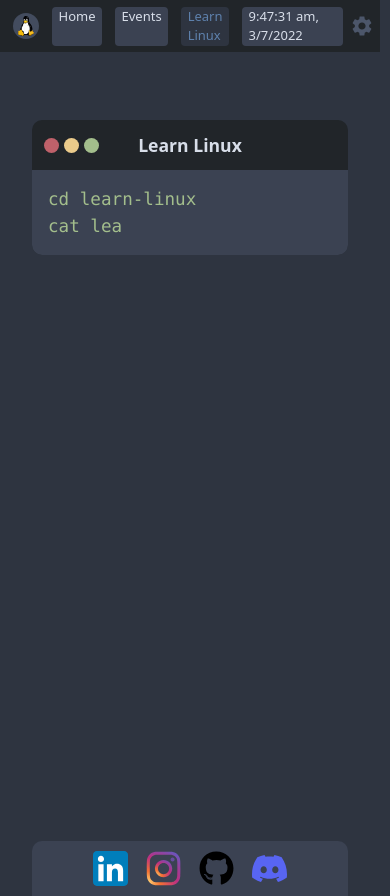
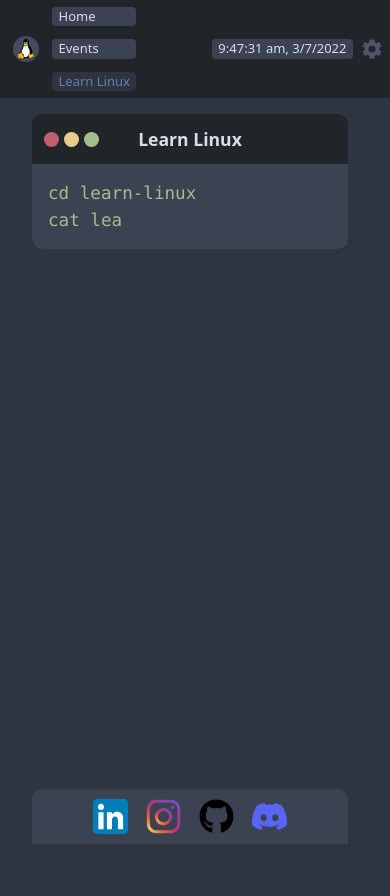
Before and after one commit to lugvitc/lugvitc.github.io, a React (Create React App) app: page /#/learn-linux in a window 390 px wide. After the commit the page ends 844 px from the top, so only its background shows below. Built offline with nearby package versions, Linux system fonts and the light colour scheme.

Commit message:
simplified topBar css class names

```diff
--- a/src/components/topBar/topBar.js
+++ b/src/components/topBar/topBar.js
@@ -1,14 +1,13 @@
+import { useRef } from 'react';
 import { NavLink } from 'react-router-dom';
 
 import TopBarTimeDate from './topBarTimeDate';
 import Tooltip from '../tooltip/tooltip';
+import LugvitcLogo from '../../images/Tux.svg';
 
 import useSettingsDialog from '../../hooks/useSettingsDialog';
 
-import LugvitcLogo from '../../images/Tux.svg';
-
-import styles from './topBar.module.css';
-import { useRef } from 'react';
+import topBarStyles from './topBar.module.css';
 
 export default function TopBar({ refer, topBarLinks }) {
     const { settingsDialogOpen, openSettingsDialog } = useSettingsDialog();
@@ -16,26 +15,29 @@ export default function TopBar({ refer, topBarLinks }) {
 
     return (
         <>
-            <header ref={refer} className={`${styles.TopBar} no-selection`}>
-                <div className={styles.topBarContents}>
+            <header
+                ref={refer}
+                className={`${topBarStyles.index} no-selection`}
+            >
+                <div className={topBarStyles.contents}>
                     <a
-                        className={styles.topBarLogo}
+                        className={topBarStyles.logo}
                         href='https://linktr.ee/lugvitc'
                         target='_blank'
                         rel='noopener noreferrer'
                     >
                         <img src={LugvitcLogo} alt='lug logo' />
                     </a>
-                    <nav className={styles.topBarLinks}>
+                    <nav className={topBarStyles.links}>
                         {topBarLinks.map((nav, index) => (
                             <NavLink
                                 key={index}
                                 className={({ isActive }) =>
-                                    `${styles.topBarElementClickable}
+                                    `${topBarStyles.clickable}
                                     ${
                                         isActive
-                                            ? styles.active
-                                            : styles.inactive
+                                            ? topBarStyles.active
+                                            : topBarStyles.inactive
                                     }`
                                 }
                                 to={nav.link}
@@ -44,12 +46,12 @@ export default function TopBar({ refer, topBarLinks }) {
                             </NavLink>
                         ))}
                     </nav>
-                    <div className={styles.topBarElementNonClickable}>
+                    <div className={topBarStyles.nonClickable}>
                         <TopBarTimeDate />
                     </div>
                     <div
-                        className={`${styles.topBarSettings} ${
-                            settingsDialogOpen && styles.open
+                        className={`${topBarStyles.settings} ${
+                            settingsDialogOpen && topBarStyles.open
                         }`}
                         ref={settingsButtonRef}
                     >
@@ -69,7 +71,7 @@ export default function TopBar({ refer, topBarLinks }) {
                         </svg>
                     </div>
                 </div>
-                <div className={styles.bottomStrip} />
+                <div className={topBarStyles.bottomStrip} />
             </header>
             {!settingsDialogOpen && (
                 <Tooltip toolRef={settingsButtonRef} below>
--- a/src/components/topBar/topBar.module.css
+++ b/src/components/topBar/topBar.module.css
@@ -1,11 +1,11 @@
-.topBar {
+.index {
     position: fixed;
     width: 100%;
     top: 0;
     z-index: 1;
 }
 
-.topBarContents {
+.contents {
     background-color: var(--header-footer-black);
     color: var(--nord4);
     display: flex;
@@ -15,7 +15,7 @@
     padding-inline: 0.5em;
 }
 
-.topBarLogo {
+.logo {
     margin: 0.5em;
     padding: 0.5em;
     height: 2em;
@@ -29,32 +29,32 @@
     align-items: center;
 }
 
-.topBarLogo:hover {
+.logo:hover {
     background-color: var(--nord10);
 }
 
-.topBarLogo img {
+.logo img {
     height: 1.5em;
 }
 
-.topBarLinks {
+.links {
     display: flex;
     flex-direction: row;
     margin-right: auto;
 }
 
-.topBarSettings {
+.settings {
     display: flex;
     align-items: center;
 }
 
-.topBarSettings > svg {
+.settings > svg {
     fill: var(--nord3);
     cursor: pointer;
 }
 
-.topBarSettings > svg:hover,
-.topBarSettings.open > svg {
+.settings > svg:hover,
+.settings.open > svg {
     fill: var(--nord10);
     animation: spin 4s linear infinite;
 }
@@ -68,7 +68,7 @@
     }
 }
 
-.topBarElementNonClickable {
+.nonClickable {
     border-color: var(--nord2);
     height: auto;
     text-decoration: none;
@@ -80,12 +80,12 @@
     cursor: default;
 }
 
-.topBarElementClickable {
+.clickable {
     text-decoration: none;
     color: var(--nord4);
 }
 
-.topBarElementClickable:hover {
+.clickable:hover {
     transform: translateY(0.5em);
     color: var(--nord10);
     background-color: var(--nord0);
@@ -123,11 +123,11 @@
 }
 
 @media only screen and (max-width: 500px) {
-    .topBar-links {
+    .links {
         flex-direction: column;
     }
 
-    .topBarElementClickable:hover {
+    .clickable:hover {
         transform: translateX(0.5em);
     }
 
```
